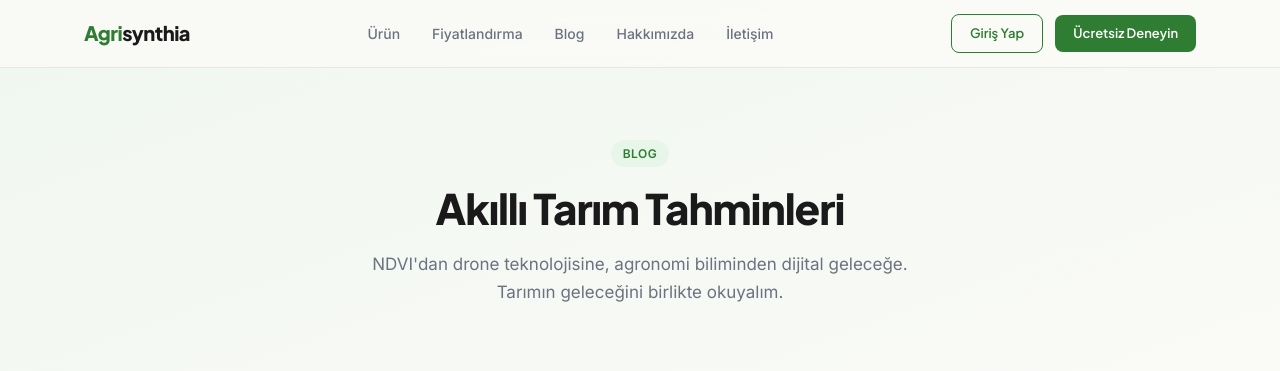
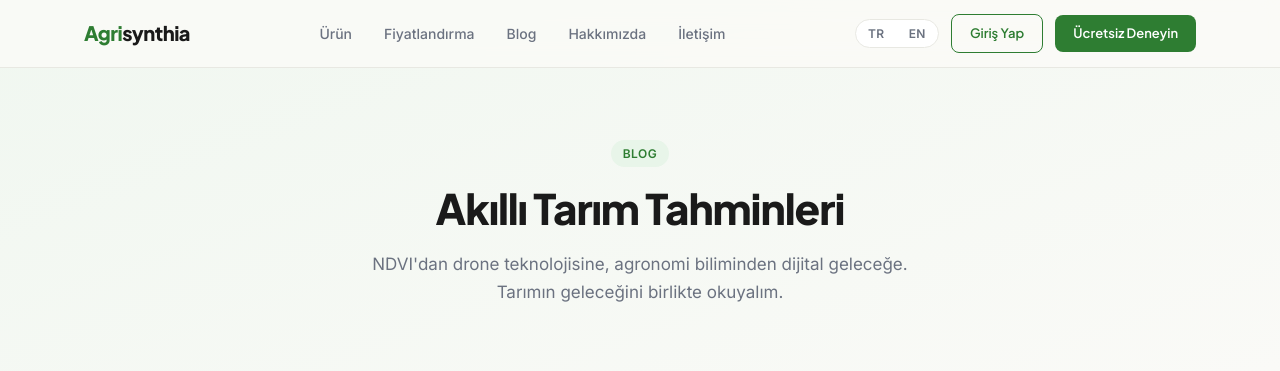
Before and after one commit to ChronoCoders/agrisynthia, a Django app: template templates/website/blog.html in a window 1280 px wide. Shown: the top 371 px of the page. Run offline with Django 4.2, Linux system fonts and the light colour scheme; the template is opened without the code that fills it, so the values that code supplies are empty.

Commit message:
feat(i18n): add TR/EN language toggle to site nav
Mounts django.conf.urls.i18n on /i18n/ so the set_language view is
available. Adds a compact pill-style TR/EN toggle to the desktop nav
actions and the mobile drawer. Active language gets the green pill
background; switching POSTs to set_language with the current path as
the redirect target so users stay on the same page.

Cookie is named agrisynthia_language (already configured), so the
choice persists across the whole site including dashboard and reports.

```diff
--- a/agrisynthia/urls.py
+++ b/agrisynthia/urls.py
@@ -40,6 +40,7 @@ urlpatterns = [
         RedirectView.as_view(url="/detection/system-monitoring/", permanent=False),
     ),
     path("accounts/", include("accounts.urls")),
+    path("i18n/", include("django.conf.urls.i18n")),
     path("api/", include("agrisynthia.api_urls")),
     path("health/", health_check, name="health-check"),
     path("metrics/", include("django_prometheus.urls")),
--- a/static/website/css/site.css
+++ b/static/website/css/site.css
@@ -69,8 +69,17 @@ img { max-width: 100%; display: block; }
 .nav-links li + li { margin-left: 32px; }
 .nav-links a { font-size: 14px; font-weight: 500; color: var(--muted); transition: color .15s; }
 .nav-links a:hover { color: var(--text); }
-.nav-actions { display: flex; align-items: center; }
-.nav-actions a + a { margin-left: 12px; }
+.nav-actions { display: flex; align-items: center; gap: 12px; }
+.lang-toggle { display: inline-flex; border: 1px solid var(--border); border-radius: 999px; overflow: hidden; background: #fff; }
+.lang-btn {
+  background: none; border: none; cursor: pointer;
+  font-family: inherit; font-size: 12px; font-weight: 600; letter-spacing: 0.04em;
+  padding: 6px 12px; color: var(--muted); transition: background .15s, color .15s;
+}
+.lang-btn:hover { color: var(--text); }
+.lang-btn.active { background: var(--green, #2e7d32); color: #fff; }
+.lang-btn:focus-visible { outline: 2px solid var(--green, #2e7d32); outline-offset: 2px; }
+.nav-drawer-actions .lang-toggle { align-self: flex-start; margin-bottom: 8px; }
 .nav-mobile-toggle { display: none; background: none; border: none; cursor: pointer; padding: 4px; }
 .nav-mobile-toggle span {
   display: block; width: 22px; height: 2px;
--- a/templates/website/base.html
+++ b/templates/website/base.html
@@ -38,6 +38,12 @@
       <li><a href="{% url 'website:contact' %}" class="{% block nav_contact %}{% endblock %}">{% trans "İletişim" %}</a></li>
     </ul>
     <div class="nav-actions">
+      <form action="{% url 'set_language' %}" method="post" class="lang-toggle" aria-label="{% trans 'Dil seçimi' %}">
+        {% csrf_token %}
+        <input name="next" type="hidden" value="{{ request.get_full_path }}">
+        <button type="submit" name="language" value="tr" class="lang-btn{% if LANGUAGE_CODE == 'tr' %} active{% endif %}" aria-label="Türkçe">TR</button>
+        <button type="submit" name="language" value="en" class="lang-btn{% if LANGUAGE_CODE == 'en' %} active{% endif %}" aria-label="English">EN</button>
+      </form>
       <a href="{% url 'login' %}" class="btn btn-outline btn-sm">{% trans "Giriş Yap" %}</a>
       <a href="{% url 'website:pricing' %}" class="btn btn-primary btn-sm">{% trans "Ücretsiz Deneyin" %}</a>
     </div>
@@ -60,6 +66,12 @@
     <li><a href="{% url 'website:contact' %}" onclick="closeDrawer()">{% trans "İletişim" %}</a></li>
   </ul>
   <div class="nav-drawer-actions">
+    <form action="{% url 'set_language' %}" method="post" class="lang-toggle" aria-label="{% trans 'Dil seçimi' %}">
+      {% csrf_token %}
+      <input name="next" type="hidden" value="{{ request.get_full_path }}">
+      <button type="submit" name="language" value="tr" class="lang-btn{% if LANGUAGE_CODE == 'tr' %} active{% endif %}">TR</button>
+      <button type="submit" name="language" value="en" class="lang-btn{% if LANGUAGE_CODE == 'en' %} active{% endif %}">EN</button>
+    </form>
     <a href="{% url 'login' %}" class="btn btn-outline">{% trans "Giriş Yap" %}</a>
     <a href="{% url 'website:pricing' %}" class="btn btn-primary">{% trans "Ücretsiz Deneyin" %}</a>
   </div>
```
